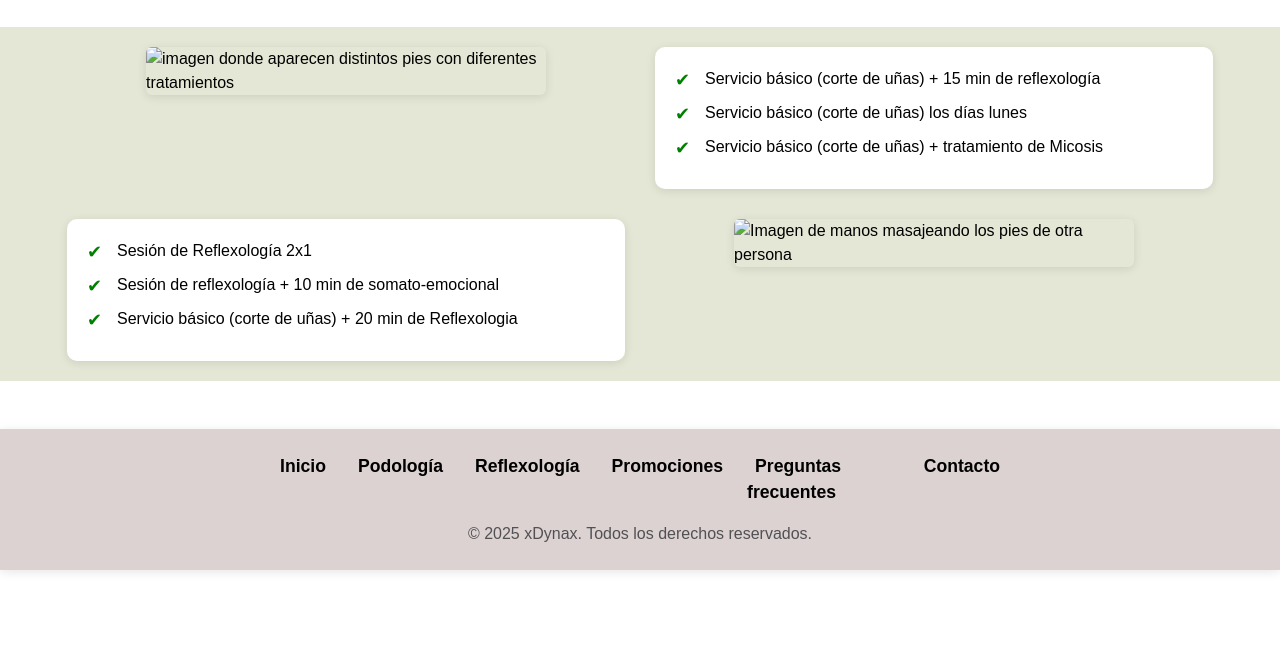
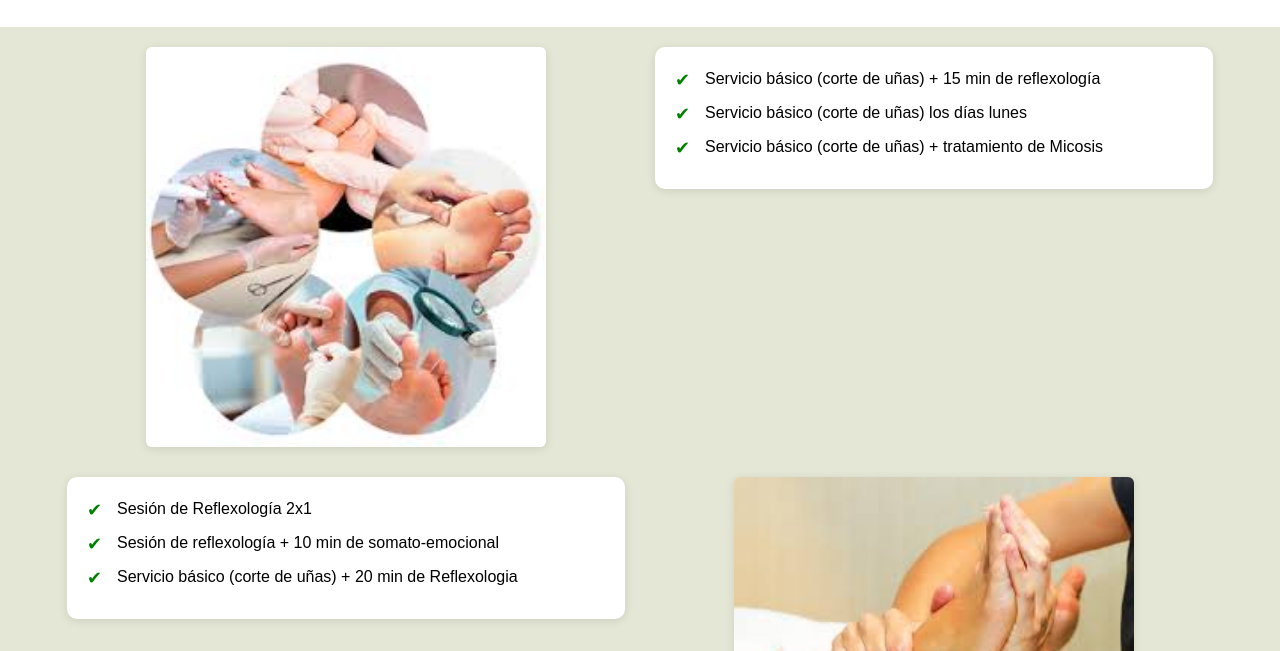
Before and after one commit to MeliDyna/PreEntrega2-Costa, a website: page pages/promos.html in a window 1280 px wide. Shown: the part 149-800 px from the top of the page. Drawn offline with nearby package versions, Linux system fonts and the light colour scheme; the site is published under a folder, as on GitHub Pages, so addresses that start at the root find nothing; a web font is replaced by a local one.

Commit message:
ajuste de imagenes promo

```diff
--- a/pages/promos.html
+++ b/pages/promos.html
@@ -57,7 +57,7 @@
       <h1 class="animate__animated">Super Promos</h1>
       <section class="promos__section--grid">
         <div class="promos__servicio--imagen" data-aos="zoom-in">
-          <img class="img_promo" src="/images/image de promo.jpeg" alt="imagen donde aparecen distintos pies con diferentes tratamientos">
+          <img class="img_promo" src="../images/image de promo.jpeg" alt="imagen donde aparecen distintos pies con diferentes tratamientos">
         </div>
         <div class="promos__servicio--texto" data-aos="fade-up">
             <p>Servicio básico (corte de uñas) + 15 min de reflexología</p>
@@ -78,7 +78,7 @@
           <i class="ti ti-premium-rights"></i>
         </div>
         <div data-aos="zoom-in">
-          <img src="/images/promo.jpeg" alt="Imagen de manos masajeando los pies de otra persona">
+          <img src="../images/promo.jpeg" alt="Imagen de manos masajeando los pies de otra persona">
         </div>
 
     </section>
```
